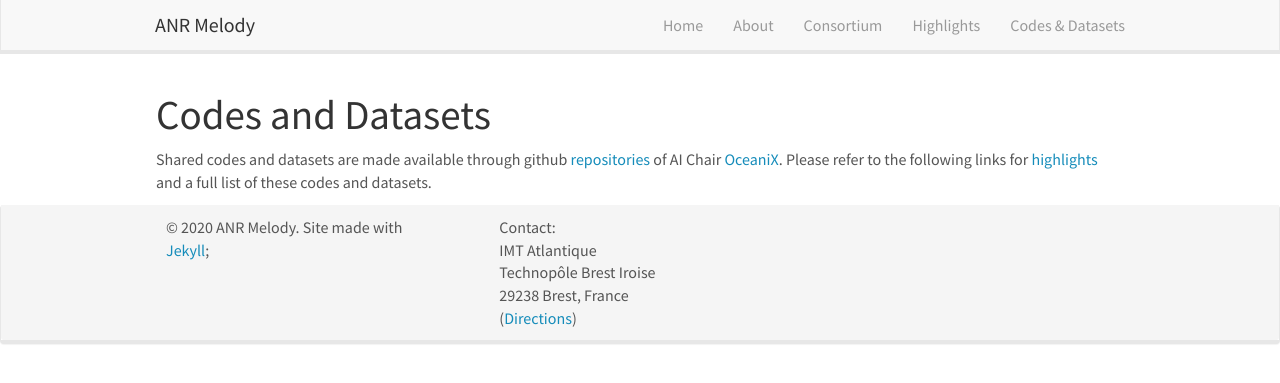
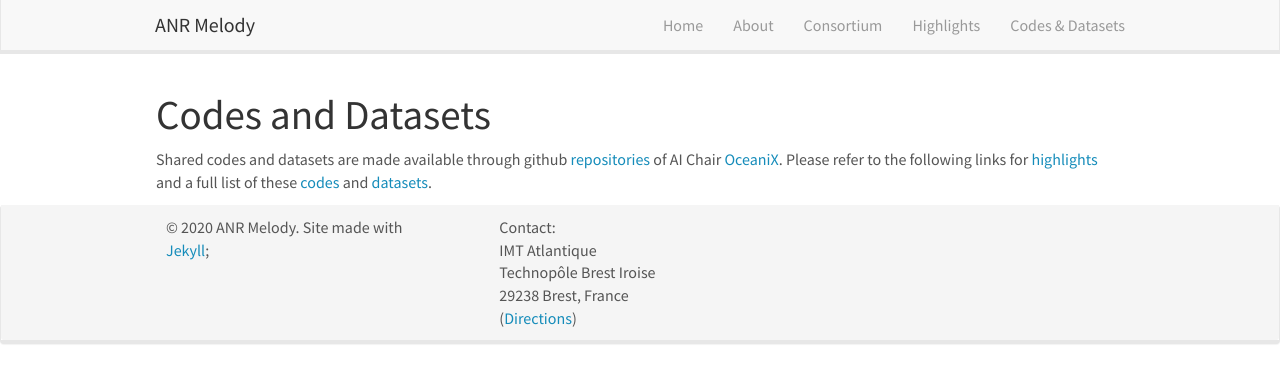
Before and after one commit to anr-melody/anr-melody.github.io, a Jekyll site: the page built from _pages/research.md, in a window 1280 px wide. Shown: the top 383 px of the page. Built offline with Jekyll 4.4.1, drawn with Linux system fonts in a browser that asks for light colours; nearby versions of some CDN libraries; part of the change alters nothing that is shown.

```diff
--- a/_pages/research.md
+++ b/_pages/research.md
@@ -8,4 +8,4 @@ permalink: /research/
 
 # Codes and Datasets
 
-Shared codes and datasets are made available through github [repositories](https://github.com/CIA-Oceanix) of AI Chair [OceaniX](https://cia-oceanix.github.io/). Please refer to the following links for [highlights](https://cia-oceanix.github.io/research#code-highlights) and a full list of these codes and datasets.
+Shared codes and datasets are made available through github [repositories](https://github.com/CIA-Oceanix) of AI Chair [OceaniX](https://cia-oceanix.github.io/). Please refer to the following links for [highlights](https://cia-oceanix.github.io/research#code-highlights) and a full list of these [codes](https://cia-oceanix.github.io/research#full-list-of-available-codes) and [datasets](https://cia-oceanix.github.io/research#full-list-of-available-datasets).
```
